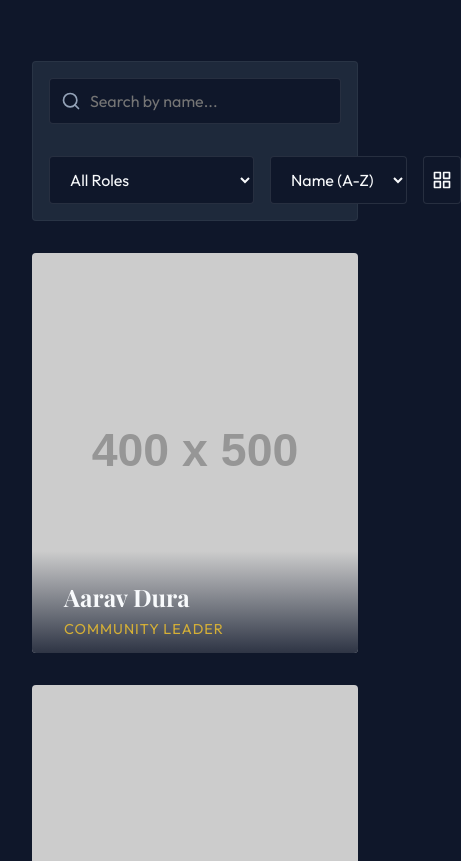
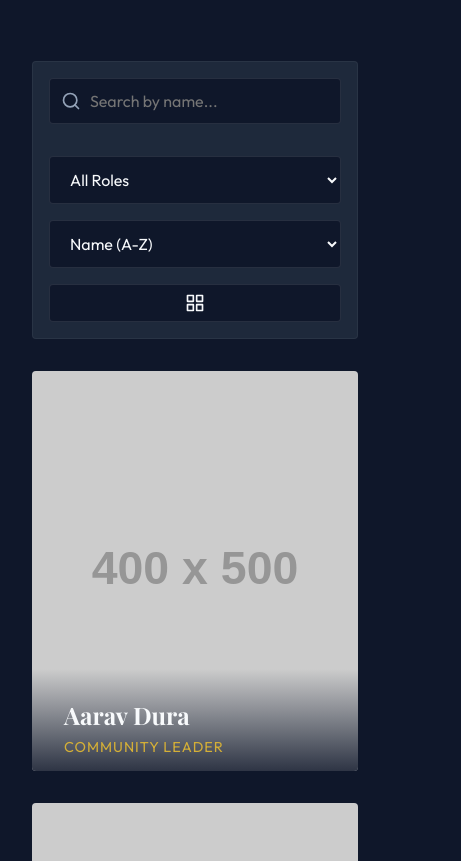
Before and after one commit to dura-amar/durapeople.web, a plain HTML site: page index.html in a window 390 px wide. Shown: the part 1079-1940 px from the top of the page, 461 px wide, since content can reach past the window. Drawn offline with nearby package versions, Linux system fonts and the light colour scheme; placeholder pictures from the web are drawn by us; a web font is replaced by a local one.

Commit message:
adjusted the responsiveness

```diff
--- a/style.css
+++ b/style.css
@@ -199,6 +199,7 @@ h4 {
 /* Toolbar */
 .toolbar {
     display: flex;
+    flex-wrap: wrap;
     flex-direction: column;
     gap: var(--spacing-md);
     margin-bottom: var(--spacing-md);
@@ -250,7 +251,36 @@ h4 {
 
 .controls-wrapper {
     display: flex;
+    flex-wrap: wrap;
     gap: var(--spacing-sm);
+    justify-content: flex-start;
+}
+
+@media (max-width: 768px) {
+    .controls-wrapper {
+        width: 100%;
+        justify-content: space-between;
+    }
+
+    .controls-wrapper select {
+        flex: 1 1 calc(50% - var(--spacing-sm));
+    }
+
+    .view-toggle-btn {
+        flex: 0 0 auto;
+    }
+}
+
+@media (max-width: 480px) {
+    .controls-wrapper {
+        flex-direction: column;
+        align-items: stretch;
+    }
+
+    .controls-wrapper select,
+    .view-toggle-btn {
+        width: 100%;
+    }
 }
 
 select {
```
